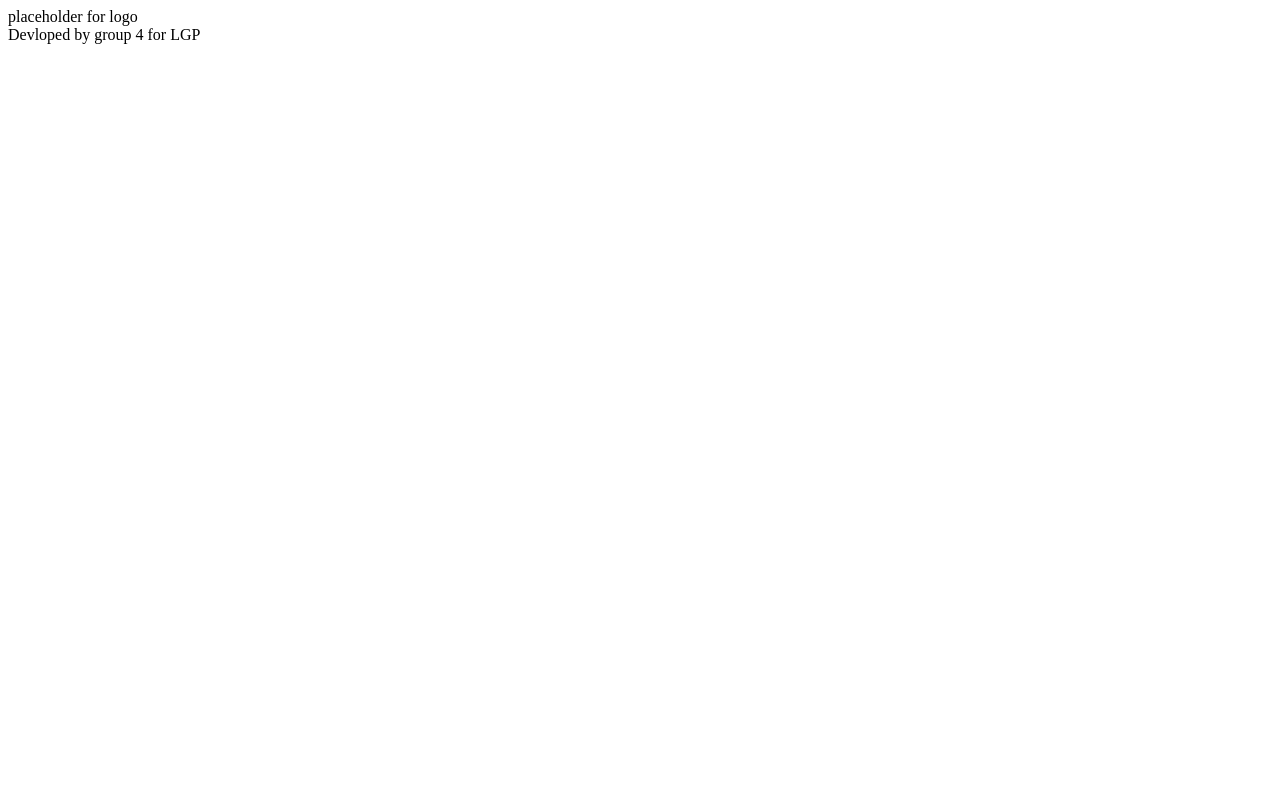
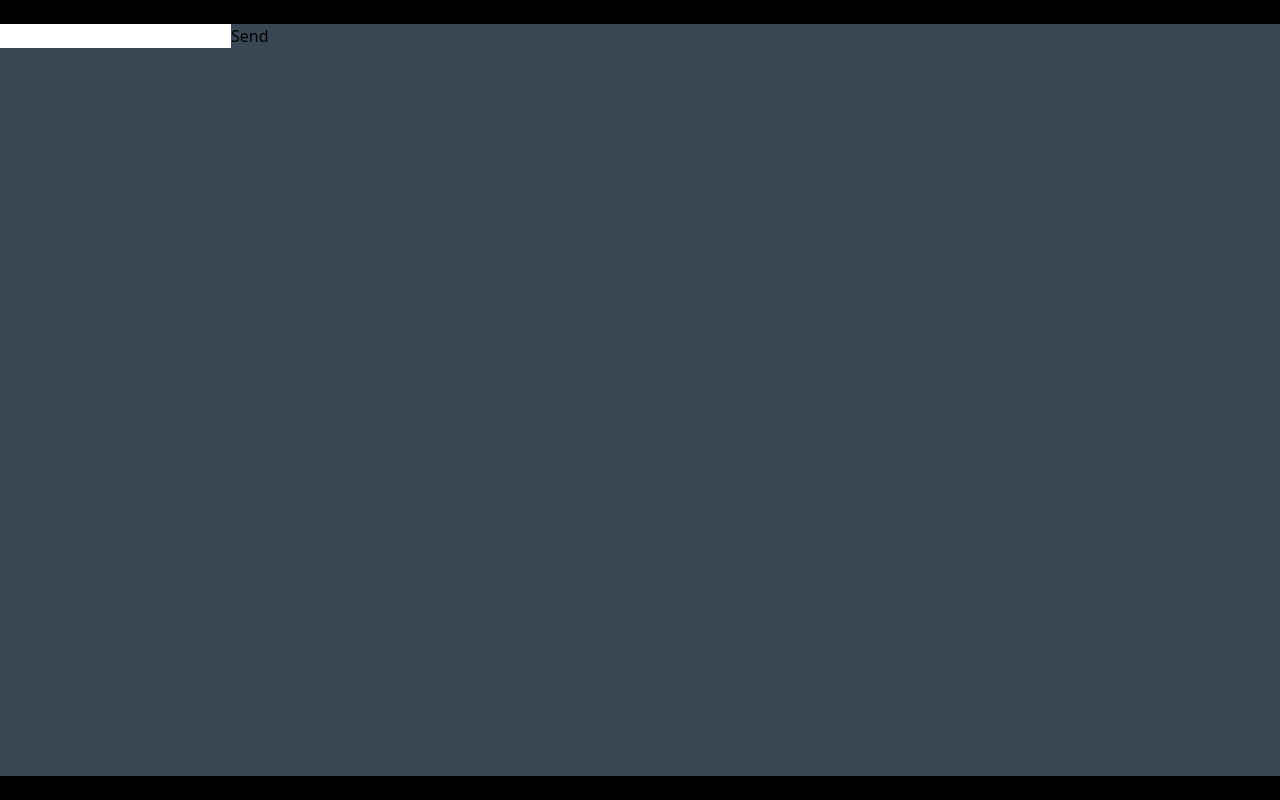
Before and after one commit to Raghav2608/Research-Assistant, a Next.js app in the folder frontend/: page / in a window 1280 px wide. Built offline with nearby package versions, Linux system fonts and the light colour scheme.

Commit message:
Add components to the page

```diff
--- /dev/null
+++ b/frontend/app/global.css
@@ -0,0 +1,3 @@
+@tailwind base;
+@tailwind components;
+@tailwind utilities;
--- a/frontend/app/layout.tsx
+++ b/frontend/app/layout.tsx
@@ -1,4 +1,5 @@
 import React from "react";
+import "./global.css";
 
 export default function RootLayout({
   children,
@@ -11,10 +12,14 @@ export default function RootLayout({
         <meta name="viewport" content="width=device-width, initial-scale=1.0" />
         <title>My Research Assistant</title>
       </head>
-      <body className="flex-col justify-between">
-        <header className="flex-row w-full bg-dark"><span>placeholder for logo</span></header>
-        <main className="flex-row w-full bg-light">{children}</main>
-        <footer className="flex-row w-full bg-dark"><span>Devloped by group 4 for LGP</span></footer>
+      <body className="flex flex-col min-h-screen">
+        <header className="flex flex-row w-full bg-dark">
+          <span>placeholder for logo</span>
+        </header>
+        <main className="flex flex-row flex-1 w-full bg-light">{children}</main>
+        <footer className="flex flex-row w-full bg-dark ">
+          <span>Devloped by group 4 for LGP</span>
+        </footer>
       </body>
     </html>
   );
--- a/frontend/app/page.tsx
+++ b/frontend/app/page.tsx
@@ -1,3 +1,5 @@
+import Chatbox from "@/components/Chatbox";
+
 export default function Home() {
-  return <></>;
+  return <Chatbox />;
 }
--- a/frontend/components/Chatbox.tsx
+++ b/frontend/components/Chatbox.tsx
@@ -1,3 +1,5 @@
+"use client"
+
 import { ChangeEvent, useState } from "react";
 import SendButton from "./SendButton";
 
```
